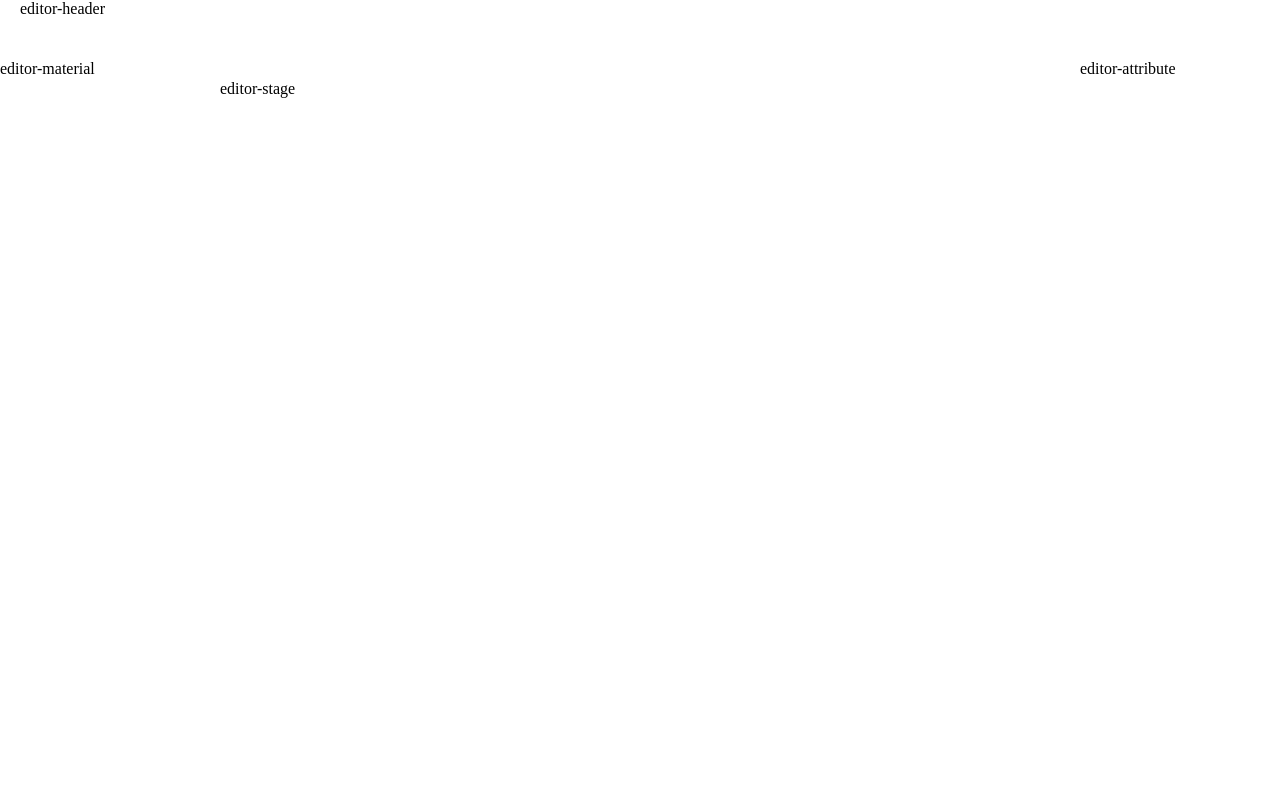
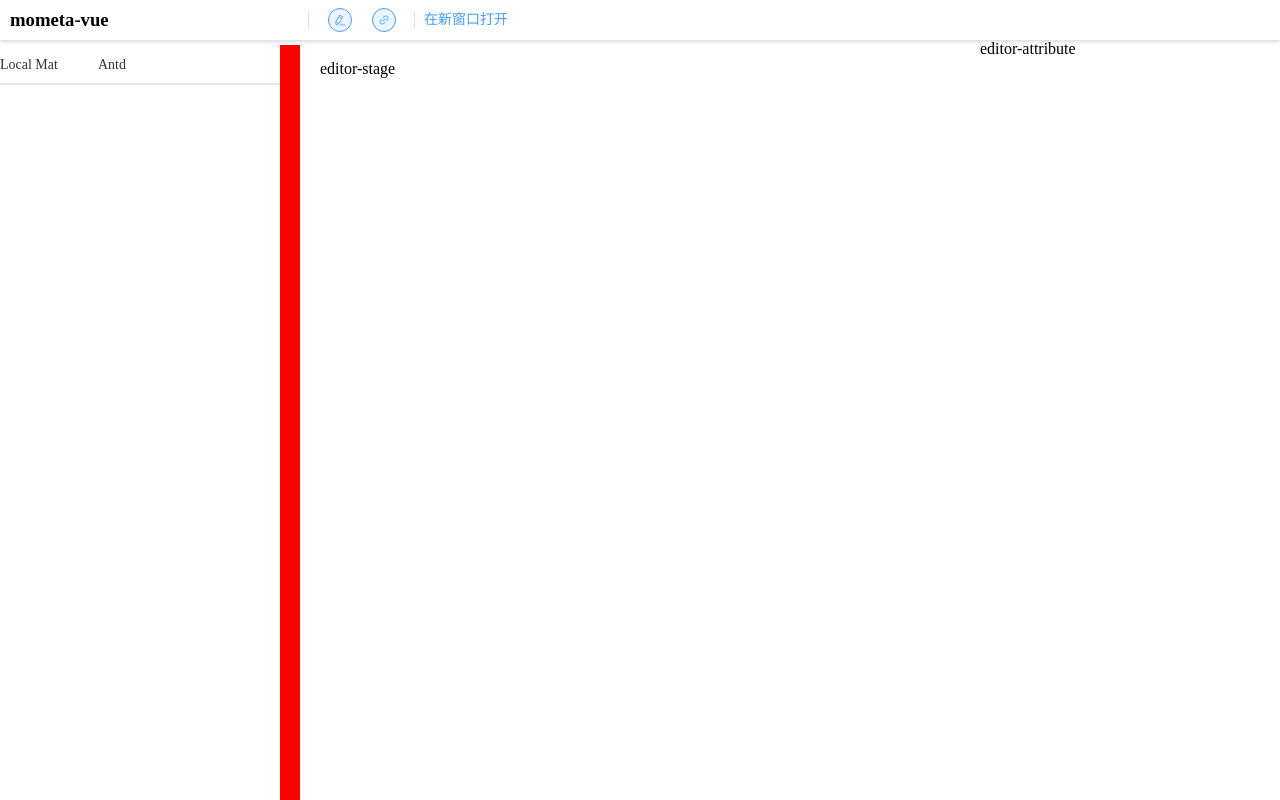
Before and after one commit to yangxiuxiu1115/mometa-vue, a Vue app in the folder packages/editor/: page / in a window 1280 px wide. Built offline with nearby package versions, Linux system fonts and the light colour scheme.

Commit message:
feat: 页面结构完善

```diff
--- a/packages/editor/package.json
+++ b/packages/editor/package.json
@@ -14,6 +14,7 @@
   "author": "",
   "license": "ISC",
   "dependencies": {
+    "@element-plus/icons-vue": "^2.0.10",
     "element-plus": "^2.2.28",
     "normalize.css": "^8.0.1",
     "vue": "^3.2.45"
--- a/packages/editor/src/App.vue
+++ b/packages/editor/src/App.vue
@@ -1,25 +1,35 @@
 <script setup lang="ts">
 import EditorHeader from './views/Header/EditorHeader.vue'
 import { EditorAttribute, EditorMaterial, EditorStage } from './views/Content'
+
+import { useProvider } from '@/hooks/useProvider'
+
+useProvider('isEdit', true)
+useProvider('showAddress', true)
 </script>
 
 <template>
   <el-container style="height: 100%">
-    <el-header>
+    <el-header height="40px">
       <EditorHeader />
     </el-header>
     <el-container>
-      <el-aside width="200px">
+      <el-aside width="300px">
         <EditorMaterial />
       </el-aside>
       <el-main>
         <EditorStage />
       </el-main>
-      <el-aside width="200px">
+      <el-aside width="300px">
         <EditorAttribute />
       </el-aside>
     </el-container>
   </el-container>
 </template>
 
-<style scoped></style>
+<style scoped lang="less">
+.el-header {
+  padding: 0;
+  box-shadow: 0 2px 4px 0 rgb(0 0 0 / 12%), 0 0 6px 0 rgb(0 0 0 / 4%);
+}
+</style>
--- /dev/null
+++ b/packages/editor/src/hooks/useProvider.ts
@@ -0,0 +1,35 @@
+import { provide, inject, ref } from 'vue'
+import type { Ref, UnwrapRef } from 'vue'
+
+type handleFunc<T> = (val: T) => void
+
+const Splicing = (pre: string, last: string) => {
+  return pre + last.slice(0, 1).toUpperCase() + last.slice(1)
+}
+
+const useProvider = <T = any>(key: string, defaultValue: T) => {
+  const handleKey = Splicing('change', key)
+  const providerVal = ref(defaultValue)
+
+  provide(key, providerVal)
+  provide(handleKey, (val: UnwrapRef<T>) => {
+    providerVal.value = val
+  })
+
+  return providerVal
+}
+
+const useInject = <T>(key: string) => {
+  const handleKey = Splicing('change', key)
+
+  const bool = inject<Ref<T>>(key)
+  const handler = inject<handleFunc<UnwrapRef<T>>>(handleKey)
+
+  if (!bool || !handler) {
+    throw Error('useInject key must valid')
+  }
+
+  return [bool, handler] as const
+}
+
+export { useProvider, useInject }
--- a/packages/editor/src/views/Content/Material/EditorMaterial.vue
+++ b/packages/editor/src/views/Content/Material/EditorMaterial.vue
@@ -1,9 +1,28 @@
 <template>
-  <div class="editor-material">editor-material</div>
+  <div class="editor-material">
+    <el-tabs>
+      <el-tab-pane label="Local Mat" name="Local Mat">Local Mat</el-tab-pane>
+      <el-tab-pane label="Antd" name="Antd">Antd</el-tab-pane>
+    </el-tabs>
+    <div class="colse"></div>
+  </div>
 </template>
 
 <script setup lang="ts">
 import { ref } from 'vue'
 </script>
 
-<style scoped lang="less"></style>
+<style scoped lang="less">
+.editor-material {
+  margin-top: 5px;
+  display: flex;
+  height: calc(100% - 5px);
+  .el-tabs {
+    flex: 1;
+  }
+  .colse {
+    width: 20px;
+    background-color: red;
+  }
+}
+</style>
--- a/packages/editor/src/views/Header/EditorHeader.vue
+++ b/packages/editor/src/views/Header/EditorHeader.vue
@@ -1,7 +1,26 @@
 <template>
-  <div class="editor-header">editor-header</div>
+  <div class="editor-header">
+    <div class="title">
+      <h3>mometa-vue</h3>
+    </div>
+    <EditorToolbar />
+  </div>
 </template>
 
-<script setup lang="ts"></script>
+<script setup lang="ts">
+import EditorToolbar from './EditorToolbar.vue'
+</script>
 
-<style scoped lang="less"></style>
+<style scoped lang="less">
+.editor-header {
+  display: flex;
+  .title {
+    flex-basis: 280px;
+    margin: 0 10px;
+    h3 {
+      margin: 0;
+      line-height: 40px;
+    }
+  }
+}
+</style>
--- /dev/null
+++ b/packages/editor/src/views/Header/EditorToolbar.vue
@@ -0,0 +1,40 @@
+<template>
+  <div class="editor-toolbar">
+    <el-divider direction="vertical" />
+    <el-tooltip content="编辑模式" placement="bottom">
+      <el-button size="small" :icon="EditPen" circle :class="{ 'is-active': isEdit }" @click="changeIsEdit(!isEdit)" />
+    </el-tooltip>
+    <el-tooltip content="地址栏" placement="bottom">
+      <el-button
+        size="small"
+        :icon="Link"
+        circle
+        :class="{ 'is-active': showAddress }"
+        @click="changeShowAddress(!showAddress)"
+      />
+    </el-tooltip>
+    <el-divider direction="vertical" />
+    <el-link type="primary">在新窗口打开</el-link>
+  </div>
+</template>
+
+<script setup lang="ts">
+import { Link, EditPen } from '@element-plus/icons-vue'
+
+import { useInject } from '@/hooks/useProvider'
+
+const [isEdit, changeIsEdit] = useInject<boolean>('isEdit')
+const [showAddress, changeShowAddress] = useInject<boolean>('showAddress')
+</script>
+
+<style scoped lang="less">
+.editor-toolbar {
+  flex: 1;
+  display: flex;
+  align-items: center;
+  margin: 0 10px 0 0;
+  .el-button {
+    margin: 0 10px;
+  }
+}
+</style>
--- a/packages/editor/tsconfig.json
+++ b/packages/editor/tsconfig.json
@@ -11,7 +11,11 @@
     "esModuleInterop": true,
     "lib": ["ESNext", "DOM", "ES2015"],
     "skipLibCheck": true,
-    "noEmit": true
+    "noEmit": true,
+    "baseUrl": "./",
+    "paths": {
+      "@/*": ["./src/*"]
+    }
   },
   "include": ["src/**/*.ts", "src/**/*.d.ts", "src/**/*.tsx", "src/**/*.vue", "vite/*.ts", "vite/index.ts"],
   "references": [{ "path": "./tsconfig.node.json" }]
--- a/packages/editor/vite.config.ts
+++ b/packages/editor/vite.config.ts
@@ -1,3 +1,5 @@
+import path from 'path'
+
 import { defineConfig } from 'vite'
 import vue from '@vitejs/plugin-vue'
 import AutoImport from 'unplugin-auto-import/vite'
@@ -7,6 +9,11 @@ import { ElementPlusResolver } from 'unplugin-vue-components/resolvers'
 // https://vitejs.dev/config/
 export default defineConfig({
   base: './',
+  resolve: {
+    alias: {
+      '@': path.join(__dirname, './src')
+    }
+  },
   plugins: [
     vue(),
     AutoImport({
```
Also changed, not shown: packages/editor/components.d.ts (+10 -0 lines), 1 other file (tests, documents, lock files or other folders).
